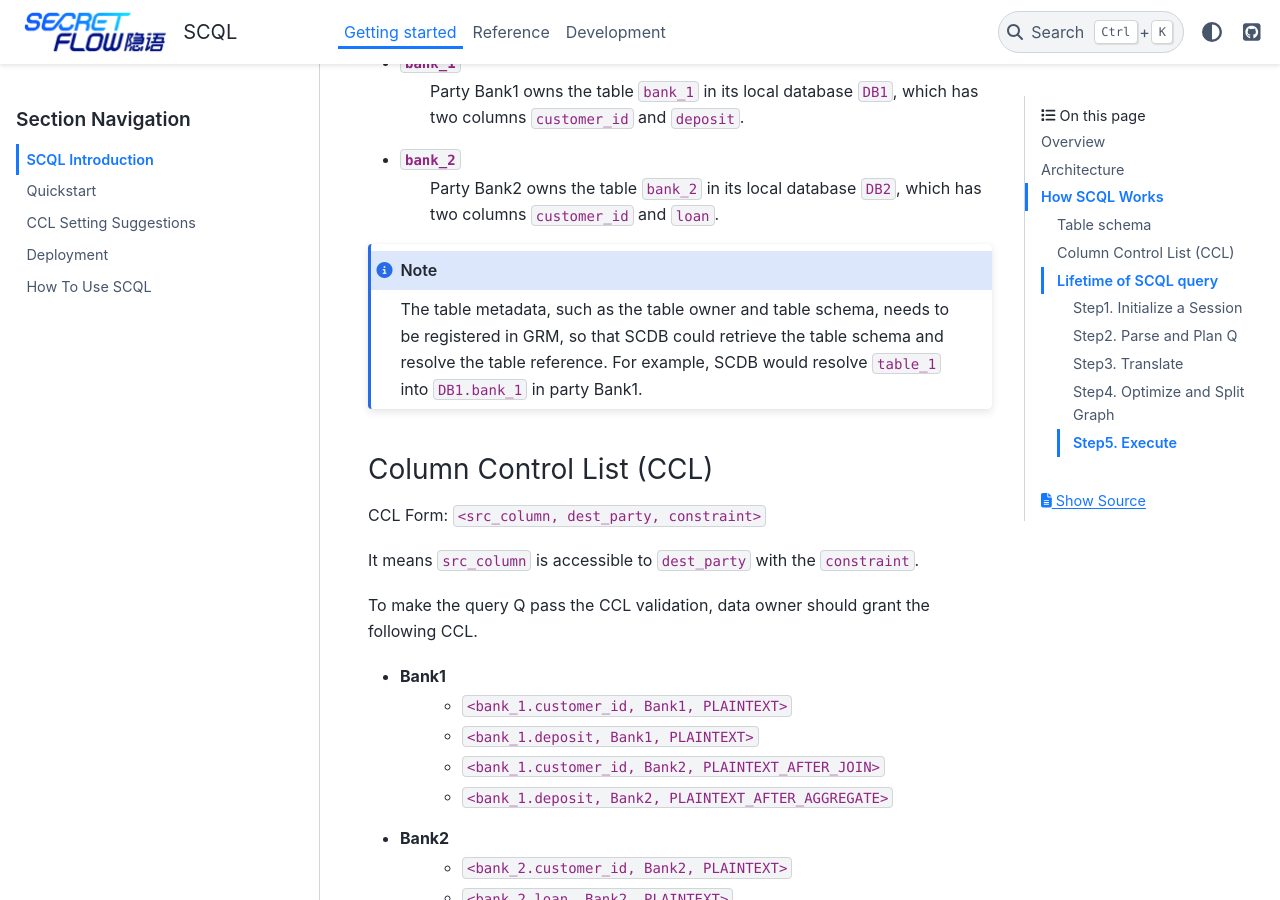
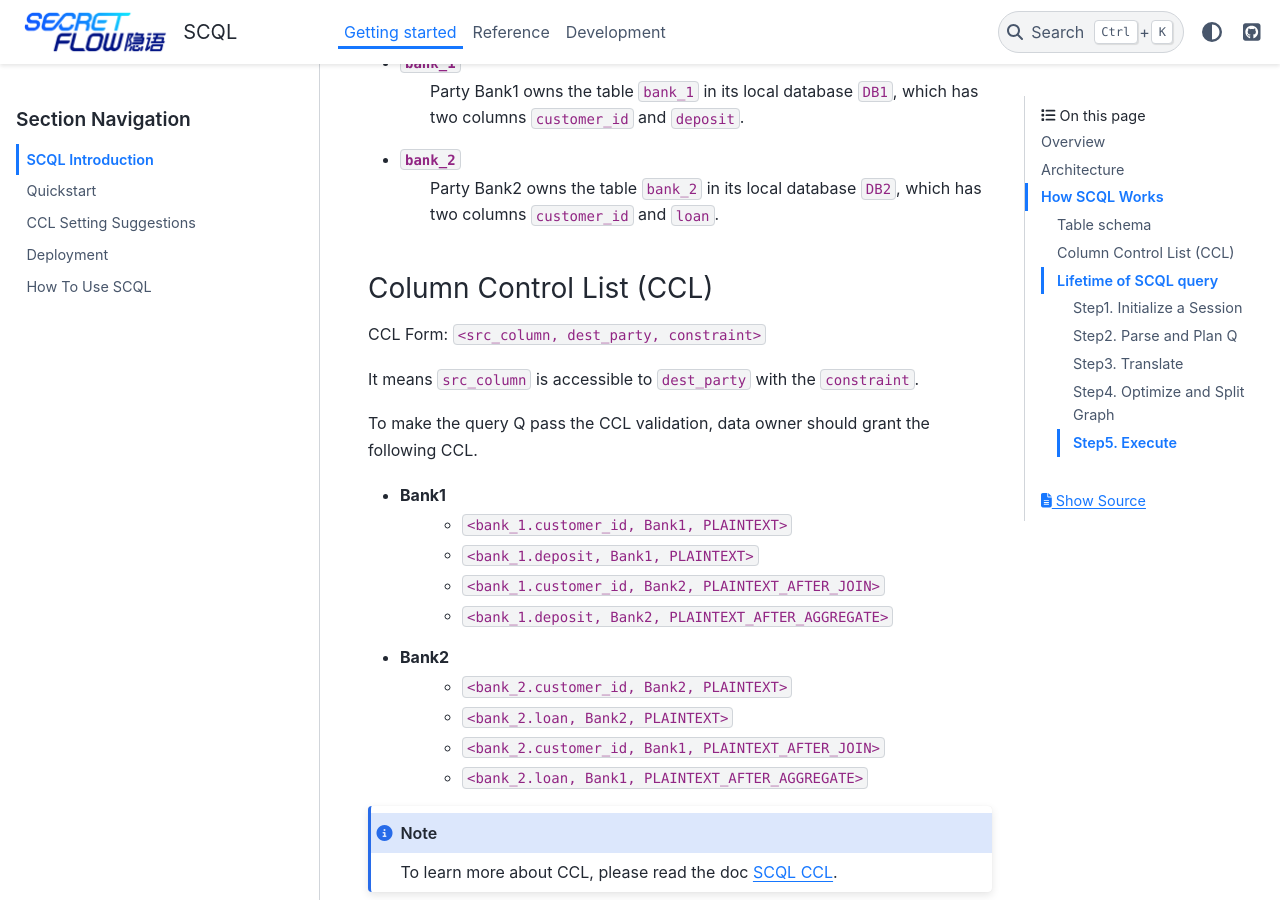
Before and after one commit to secretflow/scql, a Sphinx documentation site: the page built from docs/getting_started/scql_intro.rst, in a window 1280 px wide and 900 px high, scrolled down 2090 px. Built offline with Sphinx 7.4.7 and the PyData theme 0.15.4, drawn with Linux system fonts in a browser that asks for light colours.

Commit message:
remove GRM in docs

```diff
--- a/docs/getting_started/scql_intro.rst
+++ b/docs/getting_started/scql_intro.rst
@@ -55,10 +55,6 @@ Let's have a look at the schema of tables involved in the above query Q.
     Party Bank1 owns the table ``bank_1`` in its local database ``DB1``, which has two columns ``customer_id`` and ``deposit``.
 - ``bank_2``
     Party Bank2 owns the table ``bank_2`` in its local database ``DB2``, which has two columns ``customer_id`` and ``loan``.
-
-
-.. note::
-    The table metadata, such as the table owner and table schema, needs to be registered in GRM, so that SCDB could retrieve the table schema and resolve the table reference. For example, SCDB would resolve ``table_1`` into ``DB1.bank_1`` in party Bank1.
 
 
 Column Control List (CCL)
```
Also changed, not shown: 2 other files.
